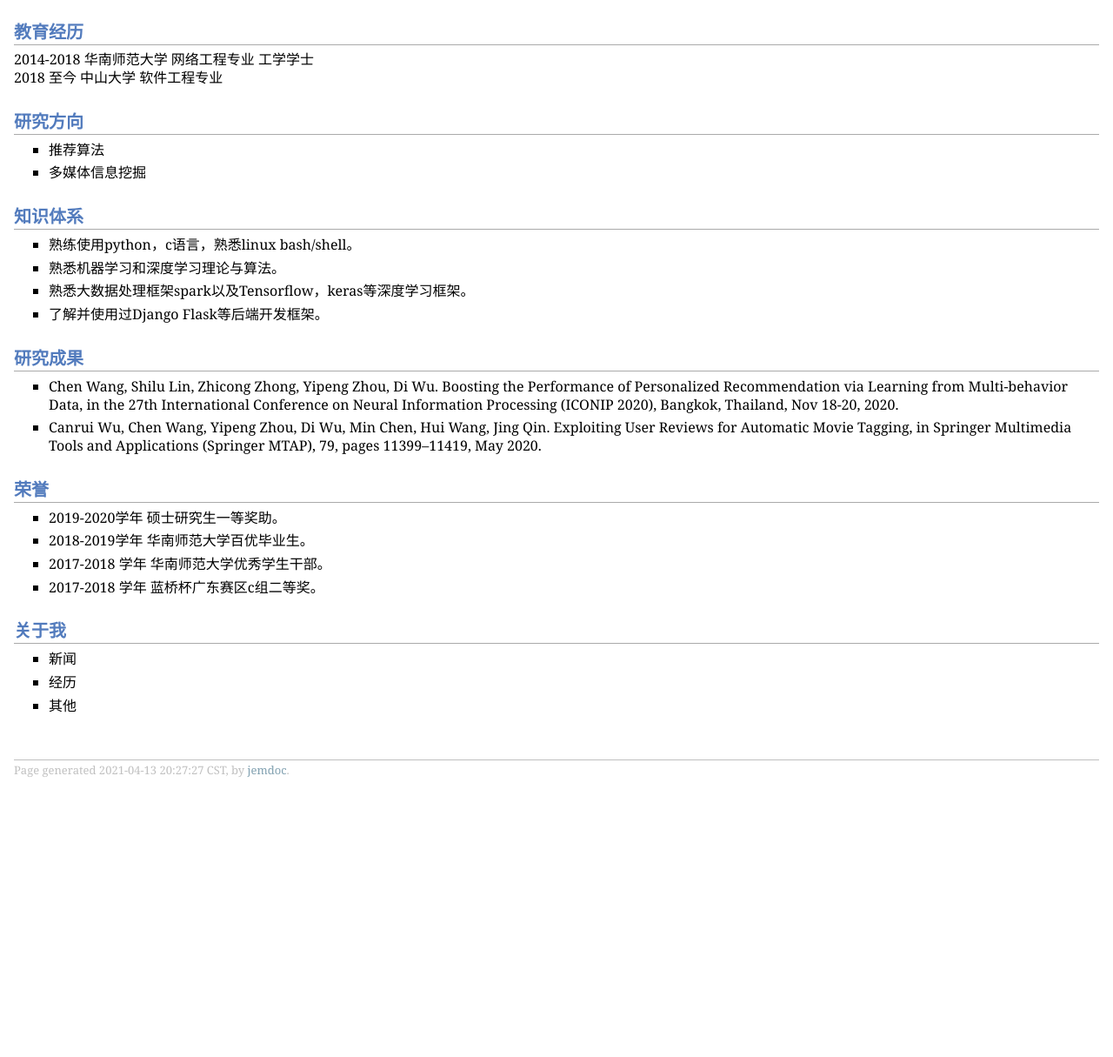
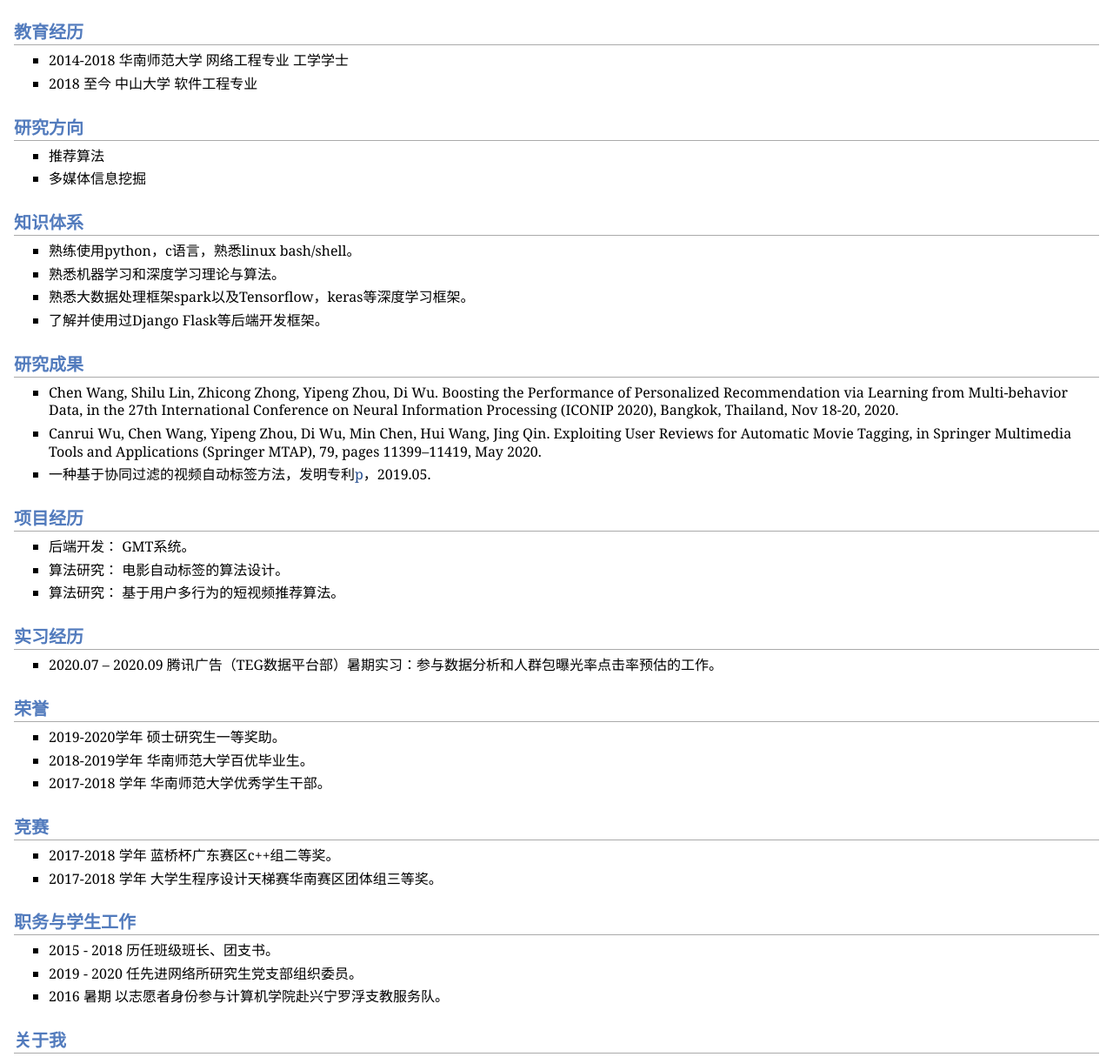
Before and after one commit to wgcn96/wgcn96.github.io, a plain HTML site: page index.html in a window 1280 px wide. Shown: the part 297-1512 px from the top of the page at 87% size. Before the commit the page ends 1199 px from the top, so only its background shows below. Drawn offline with Linux system fonts and the light colour scheme.

Commit message:
update 20210414 v2

```diff
--- a/index.html
+++ b/index.html
@@ -22,8 +22,12 @@
 <br /></p>
 </td></tr></table>
 <h2>教育经历</h2>
-<p>2014-2018 华南师范大学 网络工程专业 工学学士 <br />
-2018 至今   中山大学   软件工程专业          <br /></p>
+<ul>
+<li><p>2014-2018 华南师范大学 网络工程专业 工学学士 <br /></p>
+</li>
+<li><p>2018 至今   中山大学   软件工程专业          <br /></p>
+</li>
+</ul>
 <h2>研究方向</h2>
 <ul>
 <li><p>推荐算法</p>
@@ -48,6 +52,22 @@
 </li>
 <li><p>Canrui Wu, Chen Wang, Yipeng Zhou, Di Wu, Min Chen, Hui Wang, Jing Qin. Exploiting User Reviews for Automatic Movie Tagging, in Springer Multimedia Tools and Applications (Springer MTAP), 79, pages 11399–11419, May 2020.</p>
 </li>
+<li><p>一种基于协同过滤的视频自动标签方法，发明专利<a href="p">p</a>，2019.05.</p>
+</li>
+</ul>
+<h2>项目经历</h2>
+<ul>
+<li><p>后端开发： GMT系统。</p>
+</li>
+<li><p>算法研究： 电影自动标签的算法设计。</p>
+</li>
+<li><p>算法研究： 基于用户多行为的短视频推荐算法。</p>
+</li>
+</ul>
+<h2>实习经历</h2>
+<ul>
+<li><p>2020.07 – 2020.09  腾讯广告（TEG数据平台部）暑期实习：参与数据分析和人群包曝光率点击率预估的工作。</p>
+</li>
 </ul>
 <h2>荣誉</h2>
 <ul>
@@ -57,7 +77,21 @@
 </li>
 <li><p>2017-2018 学年 华南师范大学优秀学生干部。</p>
 </li>
-<li><p>2017-2018 学年 蓝桥杯广东赛区c<tt></tt>组二等奖。</p>
+</ul>
+<h2>竞赛</h2>
+<ul>
+<li><p>2017-2018 学年 蓝桥杯广东赛区c++组二等奖。</p>
+</li>
+<li><p>2017-2018 学年 大学生程序设计天梯赛华南赛区团体组三等奖。</p>
+</li>
+</ul>
+<h2>职务与学生工作</h2>
+<ul>
+<li><p>2015 - 2018 历任班级班长、团支书。</p>
+</li>
+<li><p>2019 - 2020 任先进网络所研究生党支部组织委员。</p>
+</li>
+<li><p>2016 暑期 以志愿者身份参与计算机学院赴兴宁罗浮支教服务队。</p>
 </li>
 </ul>
 <h2>关于我</h2>
@@ -71,7 +105,7 @@
 </ul>
 <div id="footer">
 <div id="footer-text">
-Page generated 2021-04-13 20:27:27 CST, by <a href="http://jemdoc.jaboc.net/">jemdoc</a>.
+Page generated 2021-04-14 19:42:08 CST, by <a href="http://jemdoc.jaboc.net/">jemdoc</a>.
 </div>
 </div>
 </div>
```
